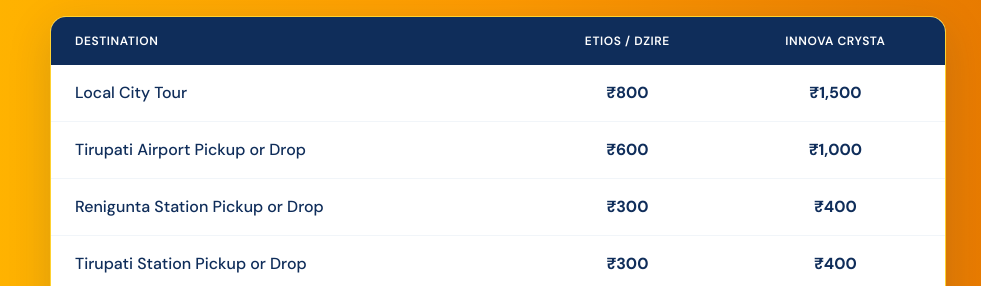
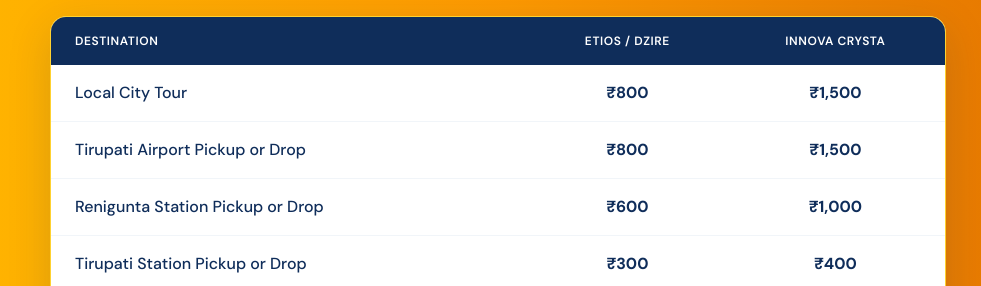
Before and after one commit to RaviDivya-2005/CFT-WEB, a React (Vite) app: page /services in a window 1280 px wide. Shown: the part 1502-1788 px from the top of the page, without its empty margins (142-1123 px from the left). Built offline with nearby package versions, Linux system fonts and the light colour scheme; a web font is replaced by a local one.

Commit message:
Update pricing: Airport & Renigunta station fares

```diff
--- a/src/pages/Services.tsx
+++ b/src/pages/Services.tsx
@@ -210,13 +210,13 @@ export default function Services() {
                     </tr>
                     <tr className="hover:bg-amber-50/50 transition-colors">
                       <td className="py-4 px-6 font-medium">Tirupati Airport Pickup or Drop</td>
-                      <td className="py-4 px-6 font-bold text-center">₹600</td>
-                      <td className="py-4 px-6 font-bold text-center">₹1,000</td>
+                      <td className="py-4 px-6 font-bold text-center">₹800</td>
+                      <td className="py-4 px-6 font-bold text-center">₹1,500</td>
                     </tr>
                     <tr className="hover:bg-amber-50/50 transition-colors">
                       <td className="py-4 px-6 font-medium">Renigunta Station Pickup or Drop</td>
-                      <td className="py-4 px-6 font-bold text-center">₹300</td>
-                      <td className="py-4 px-6 font-bold text-center">₹400</td>
+                      <td className="py-4 px-6 font-bold text-center">₹600</td>
+                      <td className="py-4 px-6 font-bold text-center">₹1,000</td>
                     </tr>
                     <tr className="hover:bg-amber-50/50 transition-colors">
                       <td className="py-4 px-6 font-medium">Tirupati Station Pickup or Drop</td>
```
